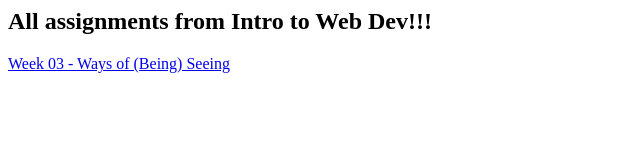
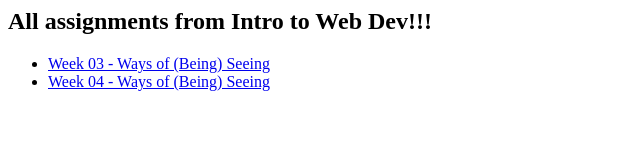
Before and after one commit to Shugo0016/Shugo0016.github.io, a plain HTML site: page Classes/Intro_To_WebDev/index.html in a window 1280 px wide. Shown: the whole page, without its empty margins (0-640 px from the left). Drawn offline with Linux system fonts and the light colour scheme.

Commit message:
fixing things up

```diff
--- a/Classes/Intro_To_WebDev/index.html
+++ b/Classes/Intro_To_WebDev/index.html
@@ -4,6 +4,17 @@
 </head>
  <body>
   <h2>All assignments from Intro to Web Dev!!!</h2>
-  <a href="Week 03">Week 03 - Ways of (Being) Seeing</a>
+  <ul>
+      <li>
+        <a href="Week 03">Week 03 - Ways of (Being) Seeing</a>
+      </li>
+      <li>
+        <a href="Week 04">Week 04 - Ways of (Being) Seeing</a>
+      </li>
+
+
+  </ul>
+
+
  </body>
 </html>
```
Also changed, not shown: index.html (+0 -2 lines), theStyle.css (+0 -73 lines), Classes/Intro_To_WebDev/Week 04/index.html (added).
